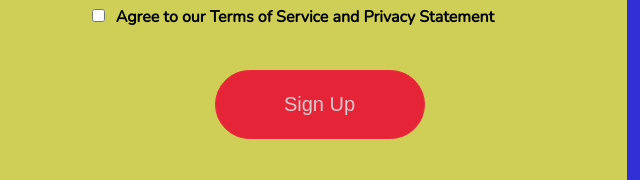
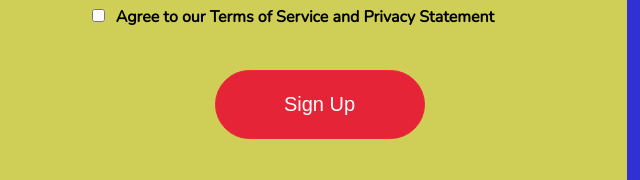
Before and after one commit to h0lmik/control_task_8, a plain HTML site: page index.html in a window 1280 px wide. Shown: the part 761-941 px from the top of the page, 13-653 px from the left. Drawn offline with Linux system fonts and the light colour scheme.

Commit message:
change color btn

```diff
--- a/css/style.css
+++ b/css/style.css
@@ -97,7 +97,7 @@ body {
     font-family: Nunito, sans-serif;
     font-size: 20px;
     line-height: 27px;
-    color: #d3cccc;
+    color: #fff;
     width: 210px;
     padding: 20px 0;
 }
```
